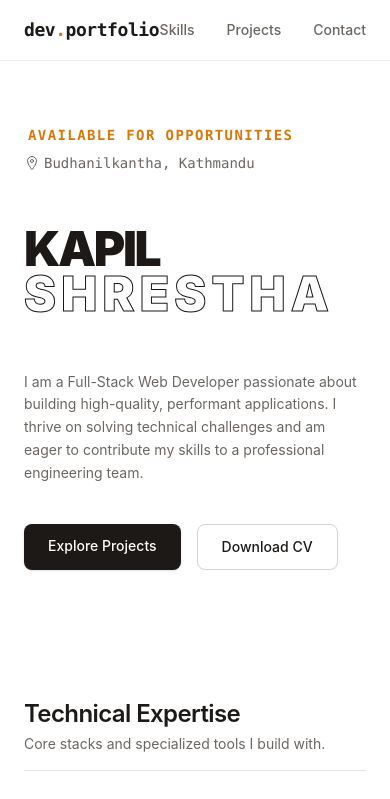
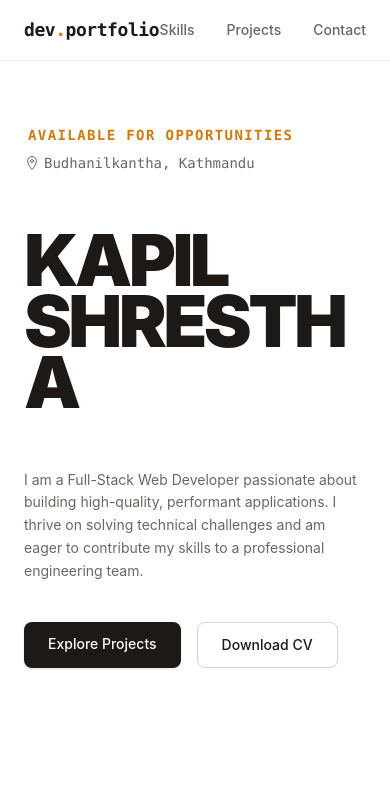
Before and after one commit to KapilShrestha21/kapil-portfolio, a React (Vite) app: page / in a window 390 px wide. Shown: the top 799 px of the page. Built offline with nearby package versions, Linux system fonts and the light colour scheme.

Commit message:
update letter

```diff
--- a/src/components/AnimatedLetter.jsx
+++ b/src/components/AnimatedLetter.jsx
@@ -6,19 +6,20 @@ export default function AnimatedLetter({ children, variant = "solid", className
   const handleInteraction = () => {
     if (!isPlaying) {
       setIsPlaying(true);
+      // Resets after 0.8s matching the rubberband CSS animation duration
       setTimeout(() => setIsPlaying(false), 800);
     }
   };
 
-  // 1px border on mobile, 2px border on md screens+
-  // text-white fills the inside so overlapping internal font paths don't show through
+  // Solid fill on mobile (< md breakpoint)
+  // Outline stroke on desktop (>= md breakpoint)
   const baseStyles = variant === "solid"
     ? "text-brand-primary"
-    : "text-white [-webkit-text-stroke:1px_var(--color-brand-primary)] md:[-webkit-text-stroke:2px_var(--color-brand-primary)]";
+    : "text-brand-primary md:text-white md:[-webkit-text-stroke:2.5px_var(--color-brand-primary)]";
 
   const activeStyles = variant === "solid"
     ? "text-brand-highlight"
-    : "text-white [-webkit-text-stroke:1px_var(--color-brand-highlight)] md:[-webkit-text-stroke:2px_var(--color-brand-highlight)]";
+    : "text-brand-highlight md:text-white md:[-webkit-text-stroke:2.5px_var(--color-brand-highlight)]";
 
   return (
     <span
--- a/src/components/Body.jsx
+++ b/src/components/Body.jsx
@@ -87,16 +87,12 @@ export default function Body() {
                     {/* Animated visual title */}
                     <h1
                         aria-hidden="true"
-                        className="text-5xl sm:text-7xl md:text-8xl lg:text-9xl uppercase flex flex-col gap-1 md:gap-0"
+                        className="text-7xl sm:text-7xl md:text-8xl lg:text-9xl uppercase flex flex-col"
                     >
                         {nameLines.map((line, wordIndex) => (
                             <span
                                 key={wordIndex}
-                                className={`flex flex-wrap leading-[0.85] ${
-                                    line.variant === "outline"
-                                        ? "tracking-wide md:tracking-tighter gap-x-1 md:gap-x-0"
-                                        : "tracking-tighter"
-                                }`}
+                                className="flex flex-wrap leading-[0.85] tracking-tighter"
                             >
                                 {line.text.split("").map((letter, letterIndex) => (
                                     <AnimatedLetter
```
